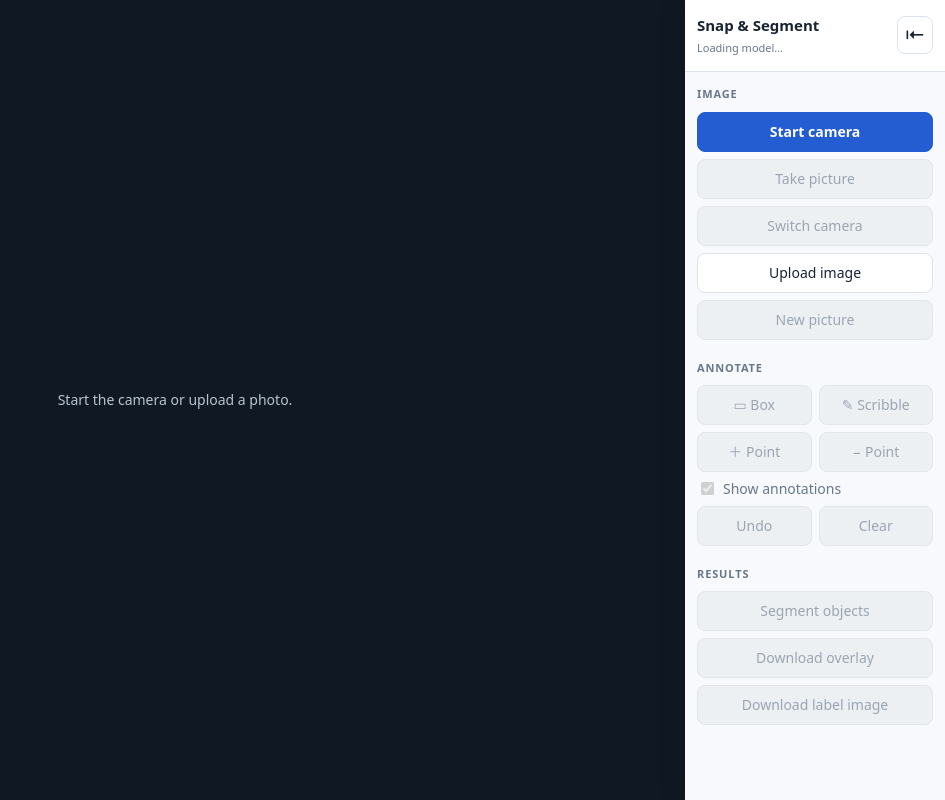
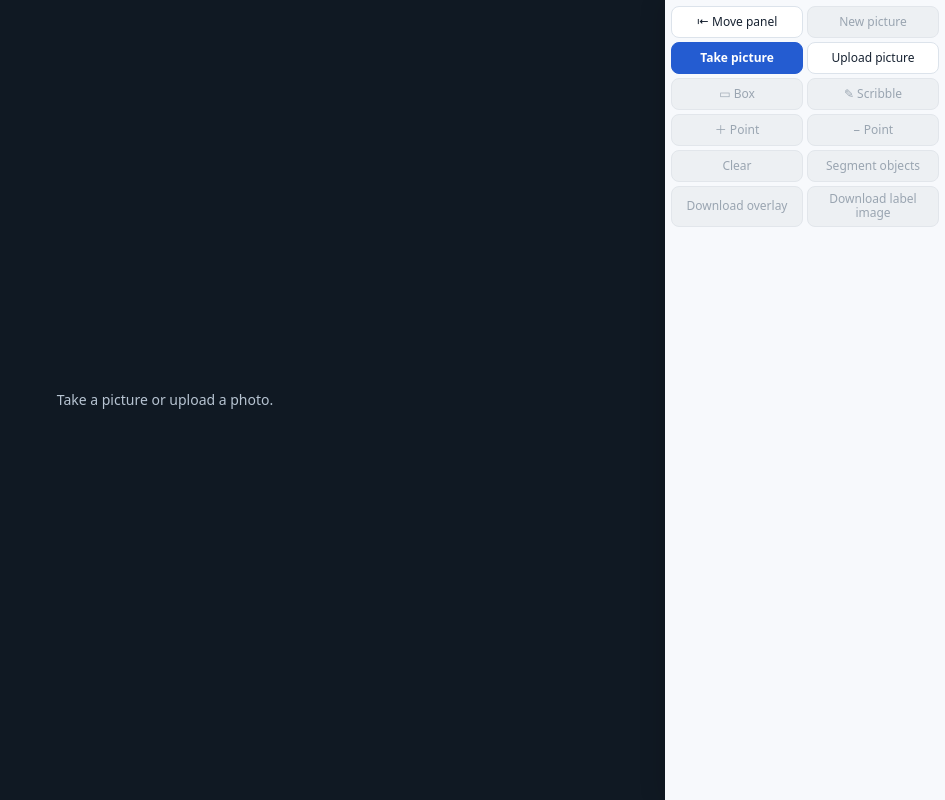
Before and after one commit to haesleinhuepf/bia-explore, a plain HTML site: page index.html in a window 1280 px wide. Shown: the whole page, without its empty margins (335-1280 px from the left). Drawn offline with Linux system fonts and the light colour scheme.

Commit message:
Simplify landscape camera interface
Co-authored-by: copilot-swe-agent[bot] <198982749+Copilot@users.noreply.github.com>

```diff
--- a/app.js
+++ b/app.js
@@ -76,7 +76,7 @@ let cameraLoading = false;
 async function startCamera() {
   stopCamera();
   if (!navigator.mediaDevices?.getUserMedia) {
-    toast('Camera needs HTTPS (or localhost). Use "Upload image" instead.');
+    toast('Camera needs HTTPS (or localhost). Use "Upload picture" instead.');
     return;
   }
   cameraLoading = true;
@@ -108,6 +108,7 @@ function stopCamera() {
 function capture() {
   setImage(video, video.videoWidth, video.videoHeight);
   stopCamera();
+  updateUI();
 }
 
 async function upload(file) {
@@ -367,9 +368,7 @@ function render() {
   ctx.clearRect(0, 0, canvas.width, canvas.height);
   ctx.drawImage(image, 0, 0);
   ctx.drawImage(overlay, 0, 0);
-  if ($('chk-annotations').checked) {
-    for (const o of objects) drawAnnotation(o, o.id === selectedId);
-  }
+  for (const o of objects) drawAnnotation(o, o.id === selectedId);
   drawDrag();
 }
 
@@ -441,7 +440,6 @@ function updateUI() {
     chip.className = 'chip' + (o.id === selectedId ? ' selected' : '');
     chip.innerHTML = `<span class="swatch" style="background:${o.color}"></span>`
       + `Object ${o.id}`
-      + (o.score != null ? ` <span class="score">${o.dirty ? 'outdated' : `IoU ${o.score.toFixed(2)}`}</span>` : '')
       + `<button title="Delete object" aria-label="Delete object ${o.id}">×</button>`;
     chip.onclick = () => { if (!busy) { selectedId = o.id; afterEdit(); } };
     chip.querySelector('button').disabled = busy;
@@ -454,13 +452,14 @@ function updateUI() {
   }));
 
   const pendingCount = objects.filter((o) => o.dirty).length;
-  $('btn-camera').disabled = busy || cameraLoading || hasImage || !!stream;
-  $('btn-capture').disabled = busy || cameraLoading || hasImage || !stream;
+  $('btn-capture').disabled = busy || cameraLoading || hasImage;
   $('btn-flip').disabled = busy || cameraLoading || hasImage || !stream;
+  $('btn-flip').hidden = !stream || hasImage;
+  $('btn-upload').hidden = !!stream && !hasImage;
+  $('btn-upload').disabled = busy || cameraLoading || hasImage;
   $('file-input').disabled = busy || cameraLoading || hasImage;
   $('btn-new').disabled = busy || !hasImage;
   document.querySelectorAll('.tool').forEach((btn) => { btn.disabled = busy || !hasImage; });
-  $('chk-annotations').disabled = busy || !hasImage;
   $('btn-clear').disabled = busy || !hasImage || !objects.length;
   $('btn-segment').disabled = busy || !hasImage || !embeddingReady || pendingCount === 0;
   $('btn-segment').textContent = hasImage && !embeddingReady
@@ -471,7 +470,6 @@ function updateUI() {
   const hasMasks = objects.some((o) => o.mask);
   $('btn-dl-overlay').disabled = busy || !hasImage || !hasMasks;
   $('btn-dl-labels').disabled = busy || !hasImage || !hasMasks;
-  $('btn-undo').disabled = busy || !hasImage || !history.length;
 }
 
 function setBusy(text) {
@@ -532,11 +530,10 @@ function downloadLabels() {
 
 // ---------- Wiring ----------
 
-$('btn-camera').onclick = startCamera;
 $('btn-panel').onclick = () => {
   const left = $('app').classList.toggle('panel-left');
   const label = `Move panel to ${left ? 'right' : 'left'}`;
-  $('btn-panel').textContent = left ? '⇥' : '⇤';
+  $('btn-panel').textContent = `${left ? '⇥' : '⇤'} Move panel`;
   $('btn-panel').setAttribute('aria-label', label);
   $('btn-panel').title = label;
 };
@@ -544,10 +541,10 @@ $('btn-flip').onclick = () => {
   facingMode = facingMode === 'environment' ? 'user' : 'environment';
   startCamera();
 };
-$('btn-capture').onclick = capture;
+$('btn-capture').onclick = () => stream ? capture() : startCamera();
+$('btn-upload').onclick = () => $('file-input').click();
 $('file-input').onchange = (e) => upload(e.target.files[0]);
 $('btn-segment').onclick = segmentAll;
-$('btn-undo').onclick = undo;
 $('btn-clear').onclick = () => {
   objects = [];
   history = [];
@@ -556,7 +553,6 @@ $('btn-clear').onclick = () => {
   afterEdit();
 };
 $('btn-new').onclick = newPicture;
-$('chk-annotations').onchange = render;
 $('btn-dl-overlay').onclick = downloadOverlay;
 $('btn-dl-labels').onclick = downloadLabels;
 
--- a/index.html
+++ b/index.html
@@ -11,7 +11,7 @@
     <div class="workspace">
       <div id="acquire" class="video-wrap">
         <video id="video" playsinline muted></video>
-        <div id="video-placeholder">Start the camera or upload a photo.</div>
+        <div id="video-placeholder">Take a picture or upload a photo.</div>
       </div>
       <div id="annotate" class="stage" hidden>
         <canvas id="canvas"></canvas>
@@ -20,29 +20,18 @@
     </div>
 
     <aside class="panel" aria-label="Controls">
-      <div class="panel-header">
-        <div>
-          <h1>Snap &amp; Segment</h1>
-          <div id="model-status" class="status" role="status">Loading model…</div>
-        </div>
-        <button id="btn-panel" class="panel-move" aria-label="Move panel to left" title="Move panel to left">⇤</button>
-      </div>
-
       <div class="panel-content">
+        <div id="model-status" class="status" role="status">Loading model…</div>
+        <button id="btn-panel" aria-label="Move panel to left" title="Move panel to left">⇤ Move panel</button>
+        <button id="btn-new" disabled>New picture</button>
         <section>
-          <h2>Image</h2>
-          <button id="btn-camera" class="primary">Start camera</button>
-          <button id="btn-capture" disabled>Take picture</button>
-          <button id="btn-flip" disabled>Switch camera</button>
-          <label class="button">
-            Upload image
-            <input id="file-input" type="file" accept="image/*" capture="environment" hidden>
-          </label>
-          <button id="btn-new" disabled>New picture</button>
+          <button id="btn-capture" class="primary">Take picture</button>
+          <button id="btn-flip" hidden disabled>Switch camera</button>
+          <button id="btn-upload">Upload picture</button>
+          <input id="file-input" type="file" accept="image/*" hidden>
         </section>
 
         <section>
-          <h2>Annotate</h2>
           <div class="tools" role="group" aria-label="Annotation tool">
             <button data-tool="box" class="tool active" title="Drag a box around an object (new object)" aria-pressed="true" disabled>▭ Box</button>
             <button data-tool="scribble" class="tool" title="Scribble on an object (new object)" aria-pressed="false" disabled>✎ Scribble</button>
@@ -50,16 +39,11 @@
             <button data-tool="neg" class="tool" title="Add an exclude point to the selected object" aria-pressed="false" disabled>− Point</button>
           </div>
           <div id="objects"></div>
-          <label class="toggle"><input id="chk-annotations" type="checkbox" checked disabled> Show annotations</label>
-          <div class="button-row">
-            <button id="btn-undo" disabled>Undo</button>
-            <button id="btn-clear" disabled>Clear</button>
-          </div>
+          <button id="btn-clear" disabled>Clear</button>
+          <button id="btn-segment" class="primary" disabled>Segment objects</button>
         </section>
 
         <section>
-          <h2>Results</h2>
-          <button id="btn-segment" class="primary" disabled>Segment objects</button>
           <button id="btn-dl-overlay" disabled>Download overlay</button>
           <button id="btn-dl-labels" disabled>Download label image</button>
         </section>
@@ -68,6 +52,7 @@
   </main>
 
   <div id="toast" hidden></div>
+  <div class="rotate-prompt" role="status">Please rotate your phone to landscape.</div>
   <script type="module" src="app.js"></script>
 </body>
 </html>
--- a/style.css
+++ b/style.css
@@ -61,7 +61,7 @@ canvas {
 }
 
 .panel {
-  flex: 0 0 clamp(150px, 30vw, 260px);
+  flex: 0 0 clamp(200px, 35vw, 280px);
   min-width: 0;
   display: flex;
   flex-direction: column;
@@ -72,30 +72,31 @@ canvas {
   padding-bottom: env(safe-area-inset-bottom);
 }
 
-.panel-header {
-  display: flex;
-  align-items: flex-start;
-  justify-content: space-between;
-  gap: 8px;
-  padding: 16px 12px;
-  background: var(--surface);
-  border-bottom: 1px solid var(--border);
+.status {
+  position: absolute;
+  width: 1px;
+  height: 1px;
+  overflow: hidden;
+  clip-path: inset(50%);
 }
+.panel-content {
+  display: grid;
+  grid-template-columns: repeat(2, minmax(0, 1fr));
+  align-content: start;
+  gap: 4px;
+  overflow-y: auto;
+  overscroll-behavior: contain;
+  padding: 6px;
+}
+section, .tools { display: contents; }
 
-h1 { font-size: 15px; line-height: 1.2; margin: 0 0 6px; }
-h2 { margin: 0 0 3px; color: var(--muted); font-size: 11px; letter-spacing: 0.08em; text-transform: uppercase; }
-.status { color: var(--muted); font-size: 11px; overflow-wrap: anywhere; }
-.panel-content { overflow-y: auto; overscroll-behavior: contain; padding: 14px 12px 24px; }
-section { display: flex; flex-direction: column; gap: 7px; }
-section + section { margin-top: 20px; }
-
-button, .button {
+button {
   display: block;
   width: 100%;
-  min-height: 40px;
-  font: inherit;
+  min-height: 32px;
+  font: 12px/1.2 system-ui, -apple-system, "Segoe UI", Roboto, sans-serif;
   text-align: center;
-  padding: 9px 8px;
+  padding: 5px 3px;
   border-radius: 8px;
   border: 1px solid var(--border);
   background: var(--surface);
@@ -104,7 +105,7 @@ button, .button {
   user-select: none;
 }
 
-button:disabled, .button:has(input:disabled) {
+button:disabled {
   background: #edf0f3;
   border-color: #e2e6eb;
   color: #9aa5b1;
@@ -125,11 +126,7 @@ button.tool.active:not(:disabled) {
   font-weight: 600;
 }
 
-.panel-move { flex: 0 0 36px; width: 36px; min-height: 36px; padding: 4px; font-size: 20px; }
-.tools, .button-row { display: grid; grid-template-columns: repeat(2, minmax(0, 1fr)); gap: 7px; }
-.toggle { display: flex; align-items: center; gap: 6px; color: var(--muted); }
-.toggle input { accent-color: var(--accent); }
-#objects { display: flex; flex-direction: column; gap: 6px; }
+#objects { grid-column: 1 / -1; display: flex; flex-direction: column; gap: 4px; max-height: 40px; overflow-y: auto; }
 #objects:empty { display: none; }
 
 .chip {
@@ -146,7 +143,6 @@ button.tool.active:not(:disabled) {
 
 .chip.selected { border-color: var(--accent); }
 .chip .swatch { flex: 0 0 12px; height: 12px; border-radius: 50%; }
-.chip .score { color: var(--muted); }
 .chip button { width: auto; min-height: 30px; margin-left: auto; padding: 0 6px; border: 0; font-size: 18px; }
 
 #busy {
@@ -187,3 +183,19 @@ button.tool.active:not(:disabled) {
 }
 
 [hidden] { display: none !important; }
+
+.rotate-prompt { display: none; }
+@media (orientation: portrait) and (max-width: 700px) {
+  .rotate-prompt {
+    position: fixed;
+    inset: 0;
+    z-index: 3;
+    display: flex;
+    align-items: center;
+    justify-content: center;
+    padding: 24px;
+    background: #101923;
+    color: #fff;
+    text-align: center;
+  }
+}
```
Also changed, not shown: screenshot.png, 1 other file.
